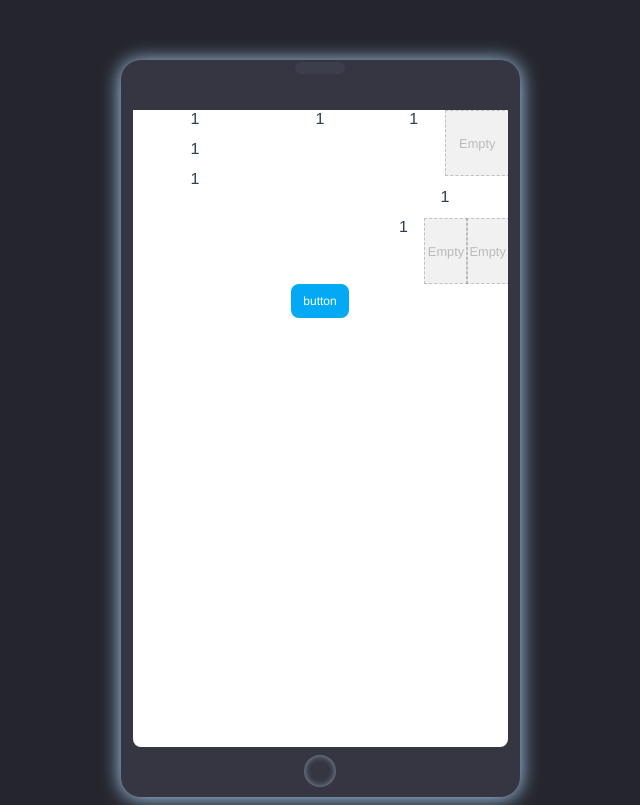
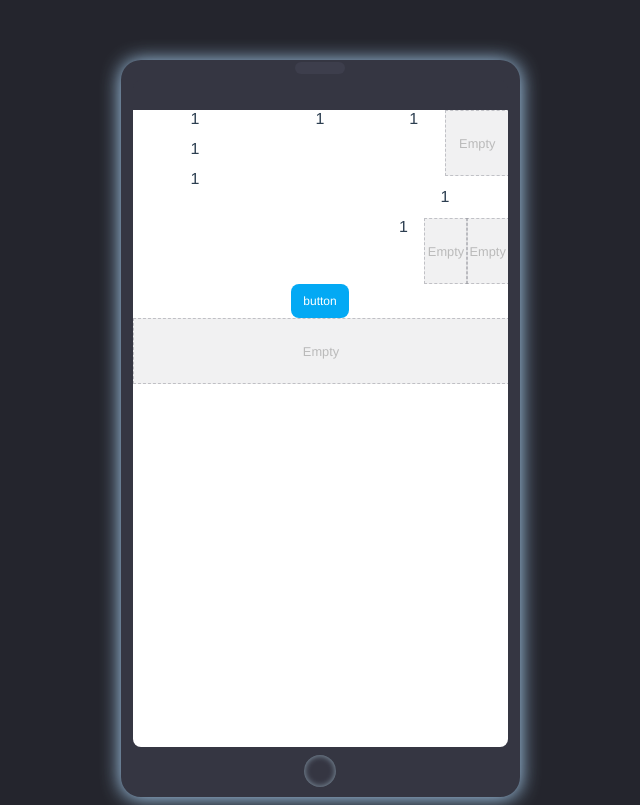
Before and after one commit to ivan403704409/pms, a Vue app: page /#/ in a window 1280 px wide. Shown: the whole page, without its empty margins (345-985 px from the left). Built offline with nearby package versions, Linux system fonts and the light colour scheme; the HTML template or start-up script is replaced by a standard one.

Commit message:
add inner

```diff
--- a/src/assets/css/common.scss
+++ b/src/assets/css/common.scss
@@ -1,5 +1,6 @@
 [data-draging]{
     z-index: 9999!important;
+    opacity: .5;
 }
 
 body{
--- a/src/components/Container.vue
+++ b/src/components/Container.vue
@@ -1,9 +1,37 @@
 <template>
 <div class="v-container">
-    <slot></slot>
+    <!-- 按列数循环 -->
+    <div　class="f-flex-box flex-item auto-width flex-wrap align-strech">
+        <div class="col flex-item" :class="{ placeholder: !group.length }" v-for="(group, index) in children">
+            <template v-for="(component, index2) in group" v-if="group.length">
+                <unit :config="component"></unit>
+            </template>
+        </div>
+    </div>
 </div>
 </template>
 
+
+<style lang="scss" scoped>
+.col{
+    &.placeholder::after{
+        display: flex;
+        align-self: stretch;
+        align-items: center;
+        justify-content: center;
+        content: 'Empty';
+        color: #bababa;
+        width: 100%;
+        min-height: 5em;
+        background-color: rgba(144,145,153,0.125);
+        border: dashed 1px rgba(144,145,153,0.5);
+        white-space: nowrap;
+        text-overflow: ellipsis;
+        font-size: 0.8rem;
+        pointer-events: none;
+    }
+}
+</style>
 
 <style lang="scss">
 .v-container{
@@ -24,14 +52,18 @@
 </style>
 
 <script>
+import unit from '@/views/workspace/unit.vue'
 import widgets from '@/widgets'
 export default {
+    components: {
+        unit,
+    },
     props: {
-        components: Array,
         col: {
             type: Number,
             default: 1,
         },
+        children: Array,
     },
     data(){
         return {
--- a/src/store/modules/drag.js
+++ b/src/store/modules/drag.js
@@ -7,6 +7,7 @@ const state = {
     dragId: null,
     targetId: null,
     targetPos: '',
+    lock: false,
     isChange: false,
 }
 
@@ -42,7 +43,7 @@ const mutations = {
     }
   },
 
-  updateTargetId(state, {id, remove, isTop}){
+  updateTargetId(state, {id, targetPos, remove}){
     // let exit = state.targetId.includes(id)
     // if( remove && exit ){
     //   state.targetId.splice( state.targetId.indexOf(id), 1)
@@ -50,6 +51,25 @@ const mutations = {
     // }
     // if(exit)return
     // state.targetId.push(id)
+    console.log(targetPos, remove)
+    if(remove && targetPos==='inner'){
+      state.lock = false
+      state.targetId = ''
+      state.targetPos = ''
+      return
+    }
+
+    // 插入到空白处
+    if(targetPos==='inner'){
+      state.targetId = id
+      state.targetPos = 'inner'
+      state.lock = true
+      return;
+    }
+
+    if(state.lock){
+      return
+    }
 
     //　如果自己是拖拽的元素的子元素，则不用检查
     function isParent(id) {
@@ -60,13 +80,18 @@ const mutations = {
       !isParent(id) || id===state.targetId
     ){
       state.targetId = id
-      state.targetPos = isTop ? 'before' : 'after'
-      console.log(state.targetPos)
+      state.targetPos = targetPos
+      state.lock = false
     }
 
   },
   updateSort(state, isChange){
     state.isChange = !!isChange
+    if(!isChange){
+      state.targetId = ''
+      state.targetPos = ''
+      state.lock = false
+    }
   },
 
 }
--- /dev/null
+++ b/src/views/workspace/container.vue
@@ -0,0 +1,68 @@
+<template>
+<div class="v-container">
+    <!-- 按列数循环 -->
+    <div　class="f-flex-box flex-item auto-width flex-wrap align-strech">
+        <div class="col flex-item" :class="{ placeholder: !group.length }" v-for="(group, index) in children">
+            <template v-if="group.length">
+                <unit :config="component"　v-for="(component, index2) in group"></unit>
+            </template>
+            <empty :id="id + '_children_' + index" v-else></empty>
+        </div>
+    </div>
+</div>
+</template>
+
+
+<script>
+import widgets from '@/widgets'
+import unit from './unit.vue'
+import empty from './empty.vue'
+export default {
+    components: {
+        unit,
+        empty,
+    },
+    props: {
+        col: {
+            type: Number,
+            default: 1,
+        },
+        children: Array,
+        id: String,
+    },
+    data(){
+        return {
+            widgets,
+            last: {
+                x: 0,
+                y: 0,
+            },
+        }
+
+    },
+    methods: {
+
+    },
+
+}
+</script>
+
+
+
+<style lang="scss">
+.v-container{
+    & > .v-component-wrapper > .v-component, & .f-flex-box > .col > .v-component-wrapper > .v-component{
+        margin-top: 12px;
+        margin-bottom: 12px;
+    }
+    & > .v-component-wrapper:first-of-type > .v-component,
+    & .f-flex-box > .col > .v-component-wrapper:first-of-type > .v-component {
+        margin-top: 0;
+    }
+
+    & > .v-component-wrapper:last-of-type > .v-component,
+    & .f-flex-box > .col > .v-component-wrapper:last-of-type > .v-component {
+        margin-bottom: 0;
+    }
+}
+</style>
--- /dev/null
+++ b/src/views/workspace/empty.vue
@@ -0,0 +1,128 @@
+<template>
+<div class="v-empty"　:class="{dropTarget: isDropTarget}" :data-id="id">
+    Empty
+</div>
+</template>
+
+<script>
+import { mapState, mapActions } from 'vuex'
+// 获取两个元素相交区域面积
+function getCutArea(mouse, point){
+    let { x, y } = mouse
+    let { l, t, w, h } = point
+
+    if(
+        x<l ||
+        y<t ||
+        x>l+w ||
+        y>t+h
+        ){
+        return false
+    }
+    let isTop = y>(t+h/2) ? false : true
+    return {
+        isTop
+    }
+}
+
+export default {
+    components: {
+
+    },
+    props: {
+        id: String,
+    },
+    data(){
+        return {
+            isHover: false,
+        }
+    },
+    computed: {
+        ...mapState('drag', {
+            isDragging: 'isDragging',
+            point: 'point',
+            dragConfig: state => state.config,
+            drag: state => state,
+        }),
+        isDropTarget(){
+            // 还没有dom　或　没开始拖
+            if(!this.isDragging || !this.$el)return false;
+
+            let selfId = this.id
+            let dragId = this.dragConfig.id
+
+            //　如果自己是拖拽的元素的子元素，则不用检查
+            let reg = new RegExp('\^' + dragId)
+            if(reg.test(selfId))return false;
+
+            //　获取自己的位置信息
+            let tmp = this.$el.getBoundingClientRect()
+            let point2 = {
+                l: tmp.left,
+                t: tmp.top,
+                w: tmp.width,
+                h: tmp.height,
+            }
+
+            // 判断是否有碰撞
+            // let area = getCutArea(this.point, point2)
+            // if(!area)return false
+            return getCutArea(this.point, point2)
+        },
+    },
+    watch:{
+        isDropTarget(newVal){
+            if(newVal){
+                this.updateTargetId({id: this.id, targetPos: 'inner' })
+            }else{
+                this.updateTargetId({id: this.id, targetPos: 'inner', remove: true})
+            }
+        }
+    },
+    mounted(){
+
+    },
+    methods: {
+        ...mapActions('drag', ['updateTargetId']),
+        mouseover(ev){
+            this.isHover = true
+        },
+        mouseout(ev){
+            this.isHover = false
+        },
+    },
+    // mounted(){
+
+    // },
+    // beforeRouteEnter(to, from, next){
+    //     next( => {
+    //     })
+    // },
+    // beforeRouteLeave(to, from, next){
+    //     next()
+    // }
+}
+</script>
+
+<style scoped lang="scss">
+.v-empty{
+    display: flex;
+    align-self: stretch;
+    align-items: center;
+    justify-content: center;
+    content: 'Empty';
+    color: #bababa;
+    width: 100%;
+    min-height: 5em;
+    background-color: rgba(144,145,153,0.125);
+    border: dashed 1px rgba(144,145,153,0.5);
+    white-space: nowrap;
+    text-overflow: ellipsis;
+    font-size: 0.8rem;
+    pointer-events: none;
+    &.dropTarget{
+        border: none;
+        box-shadow: inset 0 0 0 4px #33ada9;
+    }
+}
+</style>
--- a/src/views/workspace/index.vue
+++ b/src/views/workspace/index.vue
@@ -1,7 +1,7 @@
 <template>
 <div class="m-page f-flex-box">
     <phone>
-        <interator :config="item" v-for="(item, index) in pageData" ></interator>
+        <unit :config="item" v-for="(item, index) in pageData" ></unit>
     </phone>
 </div>
 
@@ -10,7 +10,7 @@
 <script>
 import widgets from '@/widgets'
 import Phone from '@/components/Phone.vue'
-import interator from './interator.vue'
+import unit from './unit.vue'
 
 var button = {
     type: 'vButton',
@@ -61,6 +61,12 @@ function deepClone(data) {
 let pageData = [
     container2,
     button,
+    {
+    type: 'container',
+        children: [
+            []
+        ]
+    }
 ]
 
 
@@ -128,6 +134,11 @@ function getParent(id, data) {
 function change(dragId, dropId, data, targetPos) {
     let { parent, index } = getParent(dragId, data)
     let { parent: parent2, index: index2 } = getParent(dropId, data)
+    if(targetPos==='inner'){
+        let dragTarget = parent.splice(index, 1)[0]
+        parent2[index2].push(dragTarget)
+        return
+    }
 
     if(targetPos==='before'){
         // 位置是原来的位置
@@ -156,7 +167,7 @@ export default {
     name: 'workspace',
     components: {
         Phone,
-        interator,
+        unit,
     },
     data() {
         return {
--- a/src/views/workspace/unit.vue
+++ b/src/views/workspace/unit.vue
@@ -1,6 +1,9 @@
 <template>
 <div class="v-component-wrapper" :data-id="config.id" :data-type="config.type" :class="className" @mouseover.stop="mouseover"  @mouseout.stop="mouseout" v-drag="config">
-    <component class="v-component" :class="className2" v-bind="config.data" :is="widgets[config.type]" >
+    <component class="v-component" :class="className2" v-bind="config" :is="widgets[config.type]" v-if="config.type==='container'">
+        <slot></slot>
+    </component>
+    <component class="v-component" :class="className2" v-bind="config.data" :is="widgets[config.type]" v-else>
         <slot></slot>
     </component>
     <div class="tips">{{config.type}}</div>
@@ -73,7 +76,7 @@ export default {
         }),
         isDropTarget(){
             // 还没有dom　或　没开始拖
-            if(!this.isDragging || !this.$el)return false;
+            if(!this.isDragging || !this.$el || this.drag.targetPos==='inner')return false;
 
             let selfId = this.config.id
             let dragId = this.dragConfig.id
@@ -101,16 +104,7 @@ export default {
             if(this.isHover)res.push('hover')
             if(this.config.block==='inline-block')res.push('inline-block')
 
-            // if(this.isDropTarget){
-            //     res.push('isDropTarget')
-            //     let pos = this.isDropTarget.isTop ? 'before' : 'after'
-            //     res.push(pos)
-            // }
-            if(this.dragConfig){
-                console.log(this.drag.targetId, this.config.id)
-            }
             if(this.isDropTarget && this.drag.targetId===this.config.id){
-            // if(this.isDropTarget){
                 res.push('isDropTarget')
                 let pos = this.drag.targetPos
                 console.log(pos)
@@ -129,7 +123,7 @@ export default {
     watch:{
         isDropTarget(newVal){
             if(newVal){
-                this.updateTargetId({id: this.config.id, isTop: newVal.isTop })
+                this.updateTargetId({id: this.config.id, targetPos: newVal.isTop ? 'before'　: 'after' })
             }else{
                 this.updateTargetId({id: this.config.id, remove: true})
             }
--- a/src/widgets/index.js
+++ b/src/widgets/index.js
@@ -1,6 +1,6 @@
 import vText from './vText/index.js'
 import vButton from './vButton/index.js'
-import container from '@/components/Container.vue'
+import container from '@/views/workspace/container.vue'
 
 export default {
     vText,
```
Also changed, not shown: src/views/workspace/interator.vue (deleted, +0 -75 lines).
